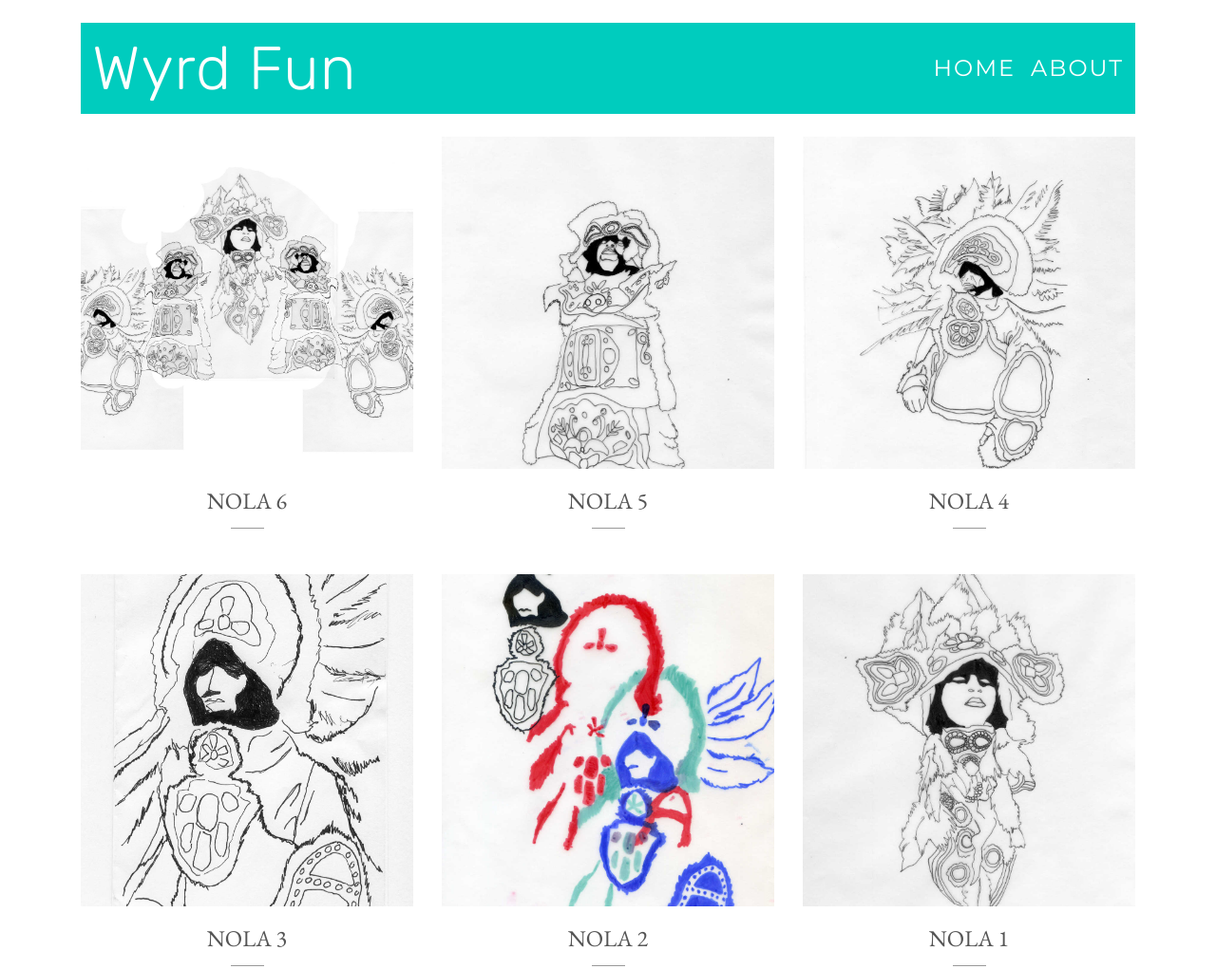
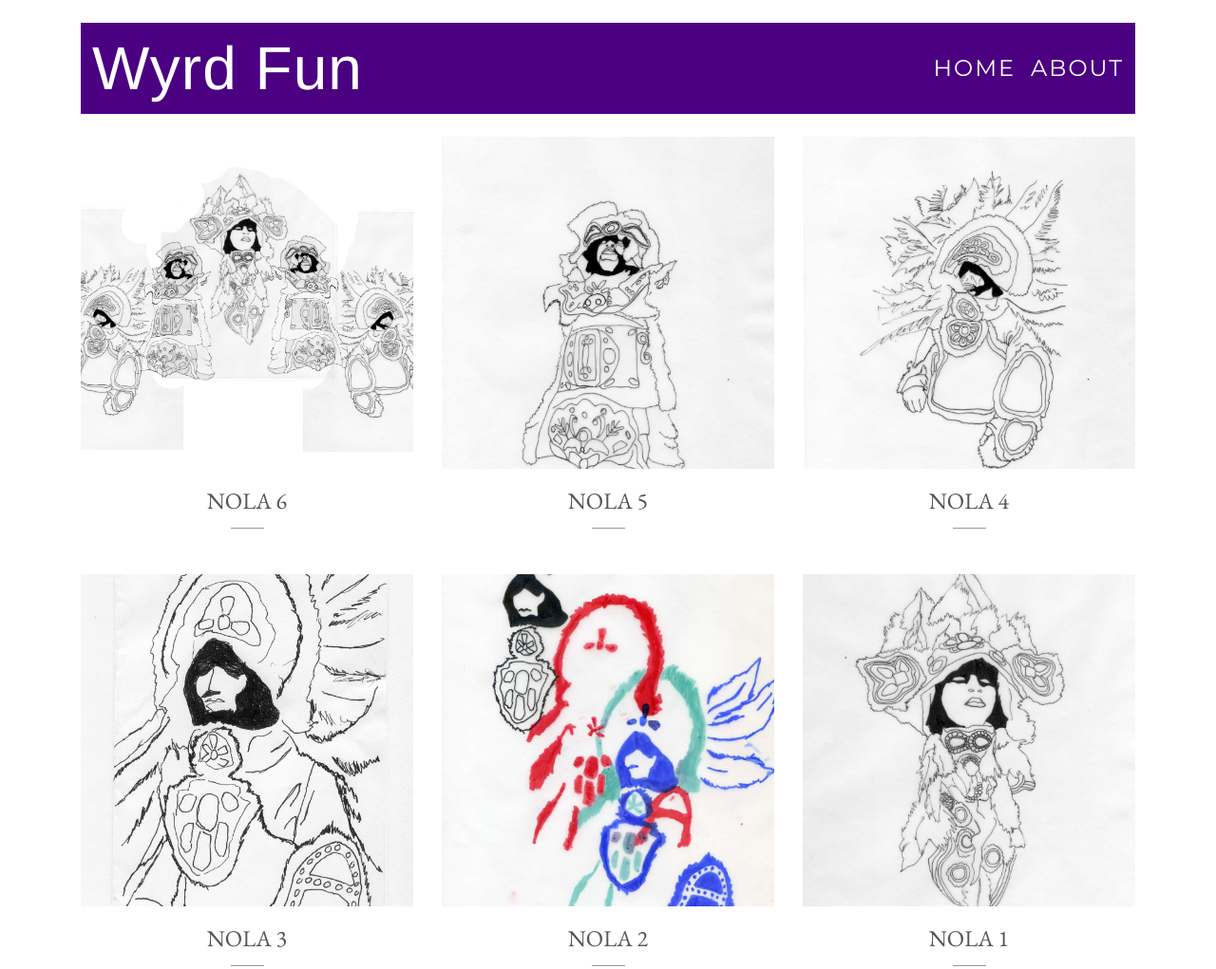
Before and after one commit to wyrdfun/wyrd.github.io, a plain HTML site: page index.html in a window 1280 px wide. Shown: the top 1021 px of the page at 95% size. Drawn offline with nearby package versions, Linux system fonts and the light colour scheme; a script that the page names is missing.

Commit message:
amended font and navbar css

```diff
--- a/css/styles.css
+++ b/css/styles.css
@@ -283,14 +283,15 @@ a.tooltiplink {
 /* custom css */
 
 .navbar{
-	background-color: #00ccbe;
+	// background-color: #00ccbe;
+	background-color: indigo;
 	height: 12vh;
 }
 
 .title{
 	color: #fff;
 	font-size: 4rem;
-	font-family: 'Rubik', helvetica, sans-serif;
+	font-family: 'Vollkorn', helvetica, sans-serif;
 }
 
 .nav-link{
```
